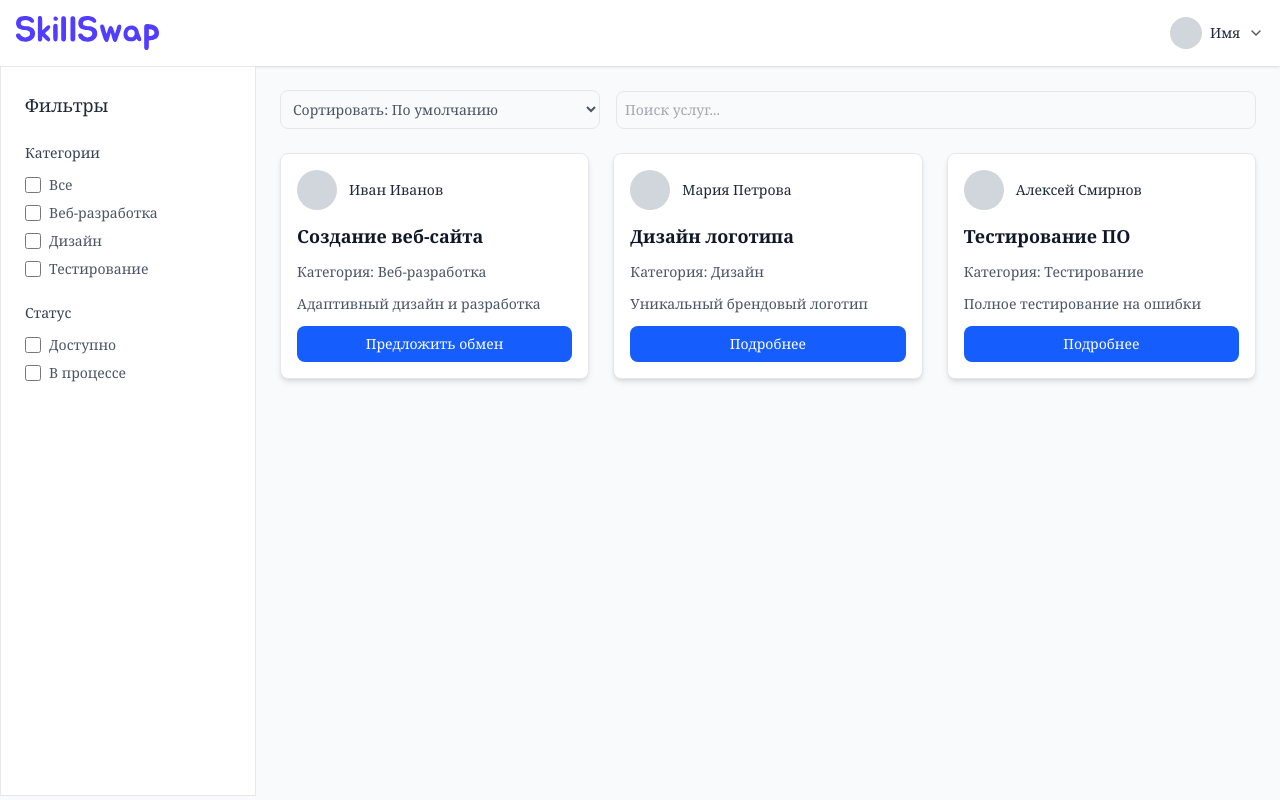
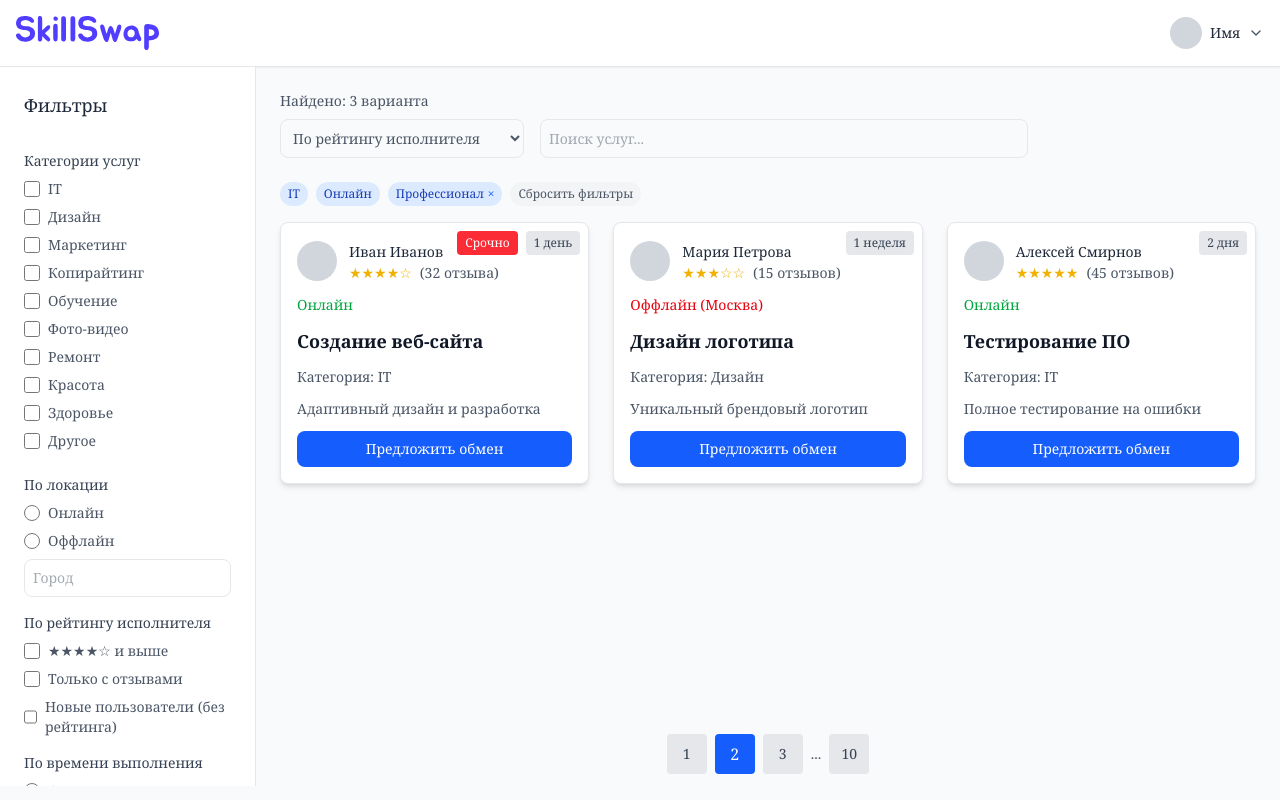
Before and after one commit to solarand/SkillSwap, a React (Vite) app: page /services in a window 1280 px wide. Built offline with nearby package versions, Linux system fonts and the light colour scheme.

Commit message:
дополнил прототип каталога

```diff
--- a/src/pages/catalog/ServicesCatalog.tsx
+++ b/src/pages/catalog/ServicesCatalog.tsx
@@ -1,11 +1,10 @@
-import { useState } from "react";
 import logo from "@/assets/svg/SkillSwap.svg";
 import { ChevronDown } from "lucide-react";
 
 const ServiceCatalog = () => {
   return (
-    <div className="min-h-screen bg-gray-50">
-      {/* Компонент: Header */}
+    <div className="min-h-screen bg-gray-50 overflow-y-hidden">
+      {/* Компонент: Header - содержит логотип слева и профиль справа */}
       <header className="w-full bg-white shadow-sm p-4">
         <div className="flex justify-between items-center">
           <div className="flex items-center gap-4">
@@ -20,29 +19,23 @@ const ServiceCatalog = () => {
         </div>
       </header>
 
-      {/* Компонент: FilterSection */}
-      <div className="flex flex-col md:flex-row min-h-[calc(100vh-70px)]">
-        <aside className="w-full min-h-[calc(100vh-70px)] border md:w-1/5 bg-white p-6 border-r border-gray-200 md:h-full overflow-y-auto">
-          <h2 className="text-lg font-medium text-gray-800 mb-6">Фильтры</h2>
-          <div className="space-y-6">
-            <div>
-              <h3 className="text-sm font-medium text-gray-700 mb-3">
-                Категории
+      {/* Компонент: FilterSection - секция фильтров слева, с скроллбаром */}
+      <div className="flex flex-col md:flex-row h-[calc(100vh-80px)] border-t border-gray-200">
+        <aside className="w-full md:w-1/5 bg-white p-6 border-r border-gray-200 md:h-full overflow-y-auto">
+          {/* Компонент: MainFilters - основные фильтры */}
+          <div className="mb-6">
+            <h2 className="text-lg font-medium text-gray-800 mb-8">Фильтры</h2>
+
+            <h3 className="text-sm font-medium text-gray-700 mb-2">
+              Категории услуг
             </h3>
-              <div className="space-y-2">
+            <div className="space-y-2 mb-4">
               <label className="flex items-center gap-2 text-sm text-gray-600">
                 <input
                   type="checkbox"
                   className="h-4 w-4 text-blue-600 border-gray-200"
                 />
-                  Все
-                </label>
-                <label className="flex items-center gap-2 text-sm text-gray-600">
-                  <input
-                    type="checkbox"
-                    className="h-4 w-4 text-blue-600 border-gray-200"
-                  />
-                  Веб-разработка
+                IT
               </label>
               <label className="flex items-center gap-2 text-sm text-gray-600">
                 <input
@@ -56,64 +49,225 @@ const ServiceCatalog = () => {
                   type="checkbox"
                   className="h-4 w-4 text-blue-600 border-gray-200"
                 />
-                  Тестирование
-                </label>
-              </div>
-            </div>
-            <div>
-              <h3 className="text-sm font-medium text-gray-700 mb-3">Статус</h3>
-              <div className="space-y-2">
-                <label className="flex items-center gap-2 text-sm text-gray-600">
-                  <input
-                    type="checkbox"
-                    className="h-4 w-4 text-blue-600 border-gray-200"
-                  />
-                  Доступно
+                Маркетинг
               </label>
               <label className="flex items-center gap-2 text-sm text-gray-600">
                 <input
                   type="checkbox"
                   className="h-4 w-4 text-blue-600 border-gray-200"
                 />
-                  В процессе
+                Копирайтинг
+              </label>
+              <label className="flex items-center gap-2 text-sm text-gray-600">
+                <input
+                  type="checkbox"
+                  className="h-4 w-4 text-blue-600 border-gray-200"
+                />
+                Обучение
+              </label>
+              <label className="flex items-center gap-2 text-sm text-gray-600">
+                <input
+                  type="checkbox"
+                  className="h-4 w-4 text-blue-600 border-gray-200"
+                />
+                Фото-видео
+              </label>
+              <label className="flex items-center gap-2 text-sm text-gray-600">
+                <input
+                  type="checkbox"
+                  className="h-4 w-4 text-blue-600 border-gray-200"
+                />
+                Ремонт
+              </label>
+              <label className="flex items-center gap-2 text-sm text-gray-600">
+                <input
+                  type="checkbox"
+                  className="h-4 w-4 text-blue-600 border-gray-200"
+                />
+                Красота
+              </label>
+              <label className="flex items-center gap-2 text-sm text-gray-600">
+                <input
+                  type="checkbox"
+                  className="h-4 w-4 text-blue-600 border-gray-200"
+                />
+                Здоровье
+              </label>
+              <label className="flex items-center gap-2 text-sm text-gray-600">
+                <input
+                  type="checkbox"
+                  className="h-4 w-4 text-blue-600 border-gray-200"
+                />
+                Другое
               </label>
             </div>
           </div>
+
+          <h3 className="text-sm font-medium text-gray-700 mb-2">По локации</h3>
+          <div className="space-y-2 mb-4">
+            <label className="flex items-center gap-2 text-sm text-gray-600">
+              <input
+                type="radio"
+                className="h-4 w-4 text-blue-600 border-gray-200"
+              />
+              Онлайн
+            </label>
+            <label className="flex items-center gap-2 text-sm text-gray-600">
+              <input
+                type="radio"
+                className="h-4 w-4 text-blue-600 border-gray-200"
+              />
+              Оффлайн
+            </label>
+            <input
+              type="text"
+              placeholder="Город"
+              className="w-full p-2 border border-gray-200 rounded-lg text-sm text-gray-600"
+            />
+          </div>
+          <h3 className="text-sm font-medium text-gray-700 mb-2">
+            По рейтингу исполнителя
+          </h3>
+          <div className="space-y-2 mb-4">
+            <label className="flex items-center gap-2 text-sm text-gray-600">
+              <input
+                type="checkbox"
+                className="h-4 w-4 text-blue-600 border-gray-200"
+              />
+              ★★★★☆ и выше
+            </label>
+            <label className="flex items-center gap-2 text-sm text-gray-600">
+              <input
+                type="checkbox"
+                className="h-4 w-4 text-blue-600 border-gray-200"
+              />
+              Только с отзывами
+            </label>
+            <label className="flex items-center gap-2 text-sm text-gray-600">
+              <input
+                type="checkbox"
+                className="h-4 w-4 text-blue-600 border-gray-200"
+              />
+              Новые пользователи (без рейтинга)
+            </label>
+          </div>
+          <h3 className="text-sm font-medium text-gray-700 mb-2">
+            По времени выполнения
+          </h3>
+          <div className="space-y-2 mb-4">
+            <label className="flex items-center gap-2 text-sm text-gray-600">
+              <input
+                type="radio"
+                className="h-4 w-4 text-blue-600 border-gray-200"
+              />
+              Сегодня
+            </label>
+            <label className="flex items-center gap-2 text-sm text-gray-600">
+              <input
+                type="radio"
+                className="h-4 w-4 text-blue-600 border-gray-200"
+              />
+              В течение недели
+            </label>
+            <label className="flex items-center gap-2 text-sm text-gray-600">
+              <input
+                type="radio"
+                className="h-4 w-4 text-blue-600 border-gray-200"
+              />
+              В течение месяца
+            </label>
+          </div>
+
+          <h3 className="text-sm font-medium text-gray-700 mb-2">
+            Срочность задачи
+          </h3>
+          <div className="space-y-2 mb-4">
+            <label className="flex items-center gap-2 text-sm text-gray-600">
+              <input
+                type="radio"
+                className="h-4 w-4 text-blue-600 border-gray-200"
+              />
+              Да
+            </label>
+            <label className="flex items-center gap-2 text-sm text-gray-600">
+              <input
+                type="radio"
+                className="h-4 w-4 text-blue-600 border-gray-200"
+              />
+              Нет
+            </label>
           </div>
         </aside>
 
-        {/* Компонент: MainContent */}
-        <main className="w-full md:w-4/5 p-6">
-          {/* Компонент: SortAndSearch */}
-          <div className="flex items-center gap-4 mb-6">
-            <select className="p-2 border border-gray-200 rounded-lg text-sm text-gray-600 w-1/3">
-              <option>Сортировать: По умолчанию</option>
-              <option>Сортировать: Цена (по возрастанию)</option>
-              <option>Сортировать: Цена (по убыванию)</option>
+        {/* Компонент: MainContent - содержит сортировку и карточки */}
+        <main className="w-full md:w-4/5 p-6 relative">
+          {/* Компонент: FoundCount - количество найденных услуг */}
+          <div className="mb-2 text-sm text-gray-600">Найдено: 3 варианта</div>
+
+          {/* Компонент: SortAndSearch - панель сортировки и поиска */}
+          <div className="flex flex-col sm:flex-row gap-4 mb-6">
+            <select className="p-2 border border-gray-200 rounded-lg text-sm text-gray-600 w-full sm:w-1/4">
+              <option>По рейтингу исполнителя</option>
+              <option>По количеству отзывов</option>
+              <option>По алфавиту</option>
             </select>
             <input
               type="text"
               placeholder="Поиск услуг..."
-              className="p-2 border border-gray-200 rounded-lg text-sm text-gray-600 w-2/3"
+              className="p-2 border border-gray-200 rounded-lg text-sm text-gray-600 w-full sm:w-1/2"
             />
           </div>
 
-          {/* Компонент: ServiceGrid*/}
+          {/* Компонент: FilterChips - чипы выбранных фильтров */}
+          <div className="flex flex-wrap gap-2 mb-4 items-center">
+            <span className="px-2 py-1 bg-blue-100 text-blue-800 text-xs rounded-full">
+              IT
+            </span>
+            <span className="px-2 py-1 bg-blue-100 text-blue-800 text-xs rounded-full">
+              Онлайн
+            </span>
+            <span className="px-2 py-1 bg-blue-100 text-blue-800 text-xs rounded-full flex items-center gap-1">
+              Профессионал <button className="text-xs text-blue-600">×</button>
+            </span>
+            <button className="px-2 py-1 bg-gray-100 text-gray-600 text-xs rounded-full hover:bg-gray-200">
+              Сбросить фильтры
+            </button>
+          </div>
+
+          {/* Компонент: ServiceGrid - сетка карточек услуг */}
           <div className="grid grid-cols-1 sm:grid-cols-2 lg:grid-cols-3 gap-6">
-            <div className="bg-white border border-gray-200 rounded-lg shadow-md p-4 flex flex-col gap-3">
+            <div className="bg-white border border-gray-200 rounded-lg shadow-md p-4 flex flex-col gap-3 relative">
+              <div className="flex gap-2 absolute right-2 top-2">
+                <span className=" px-2 py-1 bg-red-500 text-xs text-white rounded">
+                  Срочно
+                </span>
+                <span className=" px-2 py-1 bg-gray-200 text-xs text-gray-700 rounded">
+                  1 день
+                </span>
+              </div>
               <div className="flex items-center gap-3">
                 <div className="w-10 h-10 bg-gray-300 rounded-full" />{" "}
                 {/* Плейсхолдер для аватара */}
+                <div>
                   <span className="text-sm font-medium text-gray-800">
                     Иван Иванов
                   </span>
+                  <div className="flex items-center gap-2">
+                    <span className="text-sm text-yellow-500">★★★★☆</span>{" "}
+                    {/* Рейтинг */}
+                    <span className="text-sm text-gray-600">
+                      (32 отзыва)
+                    </span>{" "}
+                    {/* Кол-во отзывов */}
                   </div>
+                </div>
+              </div>
+              <span className="text-sm text-green-600">Онлайн</span>{" "}
+              {/* Онлайн/Оффлайн */}
               <h2 className="text-lg font-semibold text-gray-900">
                 Создание веб-сайта
               </h2>
-              <span className="text-sm text-gray-600">
-                Категория: Веб-разработка
-              </span>
+              <span className="text-sm text-gray-600">Категория: IT</span>
               <p className="text-sm text-gray-600">
                 Адаптивный дизайн и разработка
               </p>
@@ -121,13 +275,28 @@ const ServiceCatalog = () => {
                 Предложить обмен
               </button>
             </div>
-            <div className="bg-white border border-gray-200 rounded-lg shadow-md p-4 flex flex-col gap-3">
+            <div className="bg-white border border-gray-200 rounded-lg shadow-md p-4 flex flex-col gap-3 relative">
+              <span className="absolute top-2 right-2 px-2 py-1 bg-gray-200 text-xs text-gray-700 rounded">
+                1 неделя
+              </span>
               <div className="flex items-center gap-3">
                 <div className="w-10 h-10 bg-gray-300 rounded-full" />
+                <div>
                   <span className="text-sm font-medium text-gray-800">
                     Мария Петрова
                   </span>
+                  <div className="flex items-center gap-2">
+                    <span className="text-sm text-yellow-500">★★★☆☆</span>{" "}
+                    {/* Рейтинг */}
+                    <span className="text-sm text-gray-600">
+                      (15 отзывов)
+                    </span>{" "}
+                    {/* Кол-во отзывов */}
                   </div>
+                </div>
+              </div>
+              <span className="text-sm text-red-600">Оффлайн (Москва)</span>{" "}
+              {/* Онлайн/Оффлайн + город */}
               <h2 className="text-lg font-semibold text-gray-900">
                 Дизайн логотипа
               </h2>
@@ -135,30 +304,59 @@ const ServiceCatalog = () => {
               <p className="text-sm text-gray-600">
                 Уникальный брендовый логотип
               </p>
-              <button className="mt-auto px-4 py-2 bg-blue-600 text-white rounded-lg text-sm hover:bg-blue-700">
-                Подробнее
+              <button className="mt-auto px-4 py-2 bg-blue-600 text-white rounded-lg text-sm hover:bg-blue-700 cursor-pointer">
+                Предложить обмен
               </button>
             </div>
-            <div className="bg-white border border-gray-200 rounded-lg shadow-md p-4 flex flex-col gap-3">
+            <div className="bg-white border border-gray-200 rounded-lg shadow-md p-4 flex flex-col gap-3 relative">
+              <span className="absolute top-2 right-2 px-2 py-1 bg-gray-200 text-xs text-gray-700 rounded">
+                2 дня
+              </span>
               <div className="flex items-center gap-3">
                 <div className="w-10 h-10 bg-gray-300 rounded-full" />
+                <div>
                   <span className="text-sm font-medium text-gray-800">
                     Алексей Смирнов
                   </span>
+                  <div className="flex items-center gap-2">
+                    <span className="text-sm text-yellow-500">★★★★★</span>{" "}
+                    {/* Рейтинг */}
+                    <span className="text-sm text-gray-600">
+                      (45 отзывов)
+                    </span>{" "}
+                    {/* Кол-во отзывов */}
                   </div>
+                </div>
+              </div>
+              <span className="text-sm text-green-600">Онлайн</span>{" "}
+              {/* Онлайн/Оффлайн */}
               <h2 className="text-lg font-semibold text-gray-900">
                 Тестирование ПО
               </h2>
-              <span className="text-sm text-gray-600">
-                Категория: Тестирование
-              </span>
+              <span className="text-sm text-gray-600">Категория: IT</span>
               <p className="text-sm text-gray-600">
                 Полное тестирование на ошибки
               </p>
-              <button className="mt-auto px-4 py-2 bg-blue-600 text-white rounded-lg text-sm hover:bg-blue-700">
-                Подробнее
+              <button className="mt-auto px-4 py-2 bg-blue-600 text-white rounded-lg text-sm hover:bg-blue-700 cursor-pointer">
+                Предложить обмен
               </button>
             </div>
+          </div>
+          {/* Компонент: Pagination - пагинация */}
+          <div className="mt-6 flex justify-center items-center gap-2 absolute bottom-3 left-0 right-0">
+            <button className="w-10 h-10 bg-gray-200 text-sm text-gray-700 rounded hover:bg-gray-300">
+              1
+            </button>
+            <button className="w-10 h-10 bg-blue-600 text-white rounded">
+              2
+            </button>
+            <button className="w-10 h-10 bg-gray-200 text-sm text-gray-700 rounded hover:bg-gray-300">
+              3
+            </button>
+            <span className="text-sm text-gray-600">...</span>
+            <button className="w-10 h-10 bg-gray-200 text-sm text-gray-700 rounded hover:bg-gray-300">
+              10
+            </button>
           </div>
         </main>
       </div>
--- a/src/styles/global.css
+++ b/src/styles/global.css
@@ -19,6 +19,3 @@ body {
   --spacing-start-page-exemple-card: clamp(200px, 22vw, 400px);
   --spacing-start-page-exemple-card-900: clamp(250px, 40vw, 500px);
 }
-
-@media (max-width: 544px) {
-}
```
Lines whose indentation alone changed are shown as unchanged.
